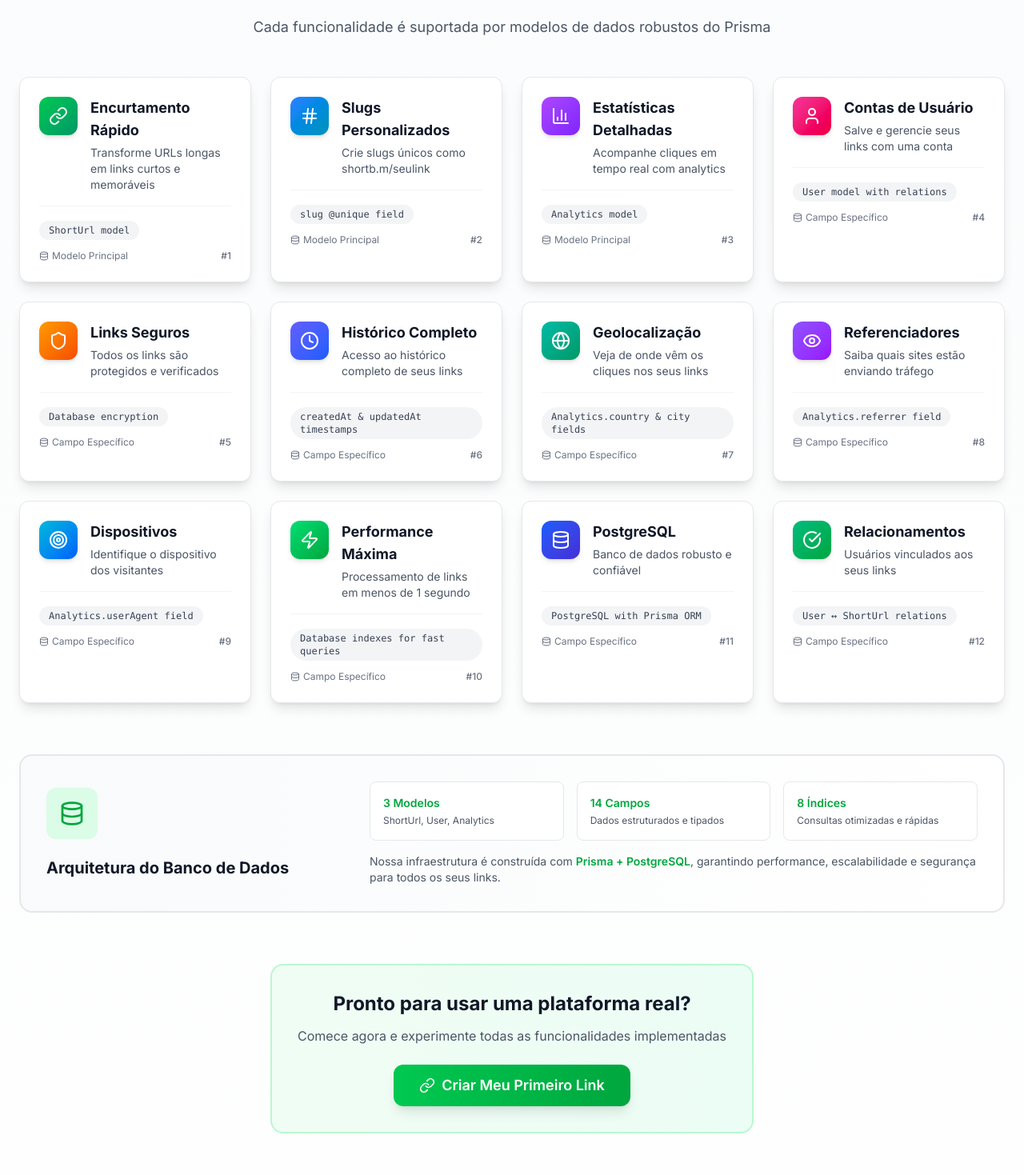
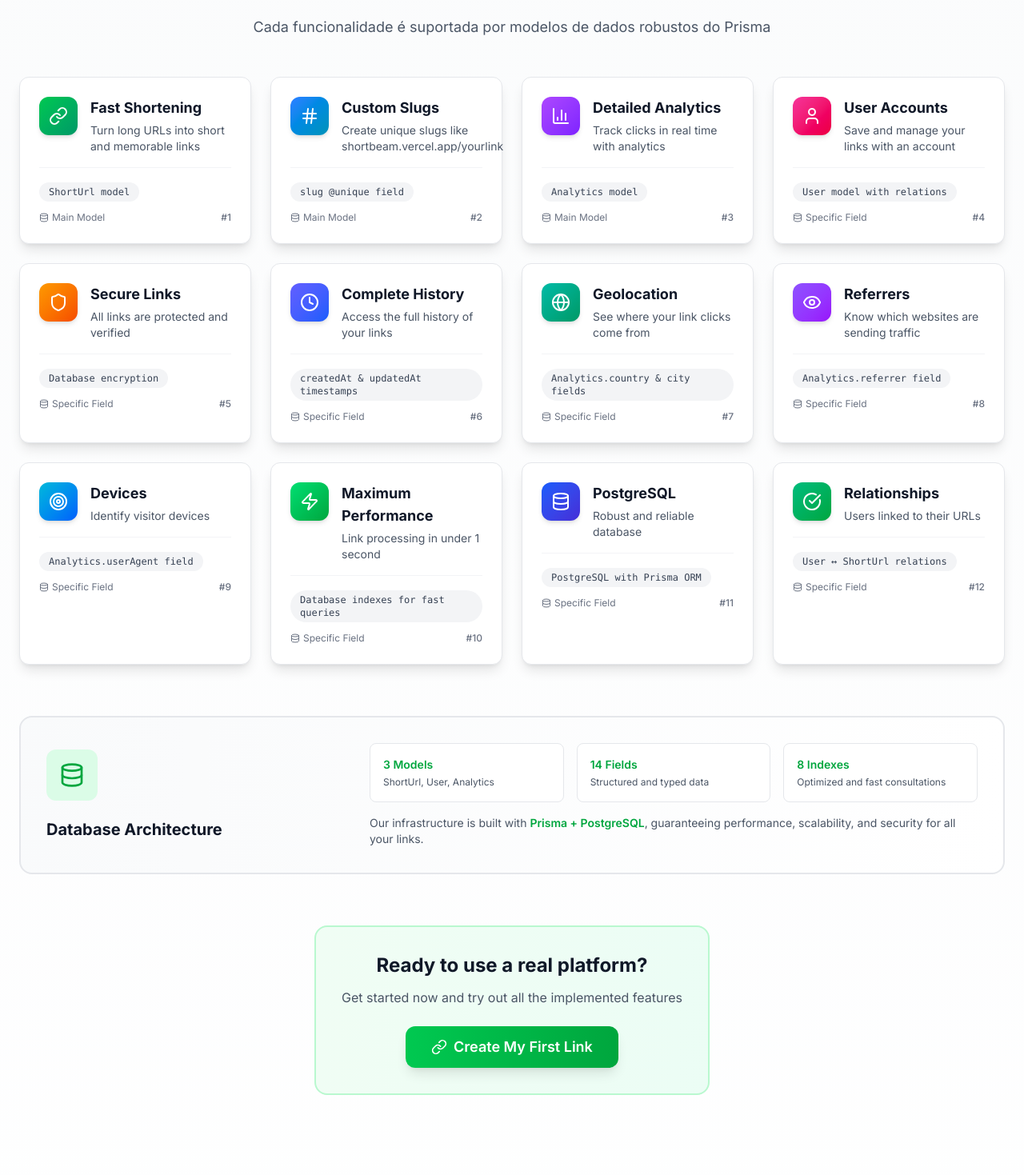
Before and after one commit to Leoarf/shortbeam, a Next.js app: page / in a window 1280 px wide. Shown: the part 841-2310 px from the top of the page at 80% size. Built offline with nearby package versions, Linux system fonts and the light colour scheme.

Commit message:
chore: replace portuguese text with english text in stats subcomponents

```diff
--- a/app/components/Stats/DatabaseArchitecture.tsx
+++ b/app/components/Stats/DatabaseArchitecture.tsx
@@ -9,41 +9,39 @@ export function DatabaseArchitecture() {
             <Database className="w-8 h-8 text-green-600" />
           </div>
           <h4 className="text-xl font-bold text-gray-900 mt-4">
-            Arquitetura do Banco de Dados
+            Database Architecture
           </h4>
         </div>
         <div className="md:w-2/3">
           <div className="grid grid-cols-1 sm:grid-cols-3 gap-4">
             <div className="bg-white p-4 rounded-lg border border-gray-200">
               <div className="text-sm font-semibold text-green-600 mb-1">
-                3 Modelos
+                3 Models
               </div>
               <p className="text-xs text-gray-600">ShortUrl, User, Analytics</p>
             </div>
             <div className="bg-white p-4 rounded-lg border border-gray-200">
               <div className="text-sm font-semibold text-green-600 mb-1">
-                14 Campos
+                14 Fields
               </div>
-              <p className="text-xs text-gray-600">
-                Dados estruturados e tipados
-              </p>
+              <p className="text-xs text-gray-600">Structured and typed data</p>
             </div>
             <div className="bg-white p-4 rounded-lg border border-gray-200">
               <div className="text-sm font-semibold text-green-600 mb-1">
-                8 Índices
+                8 Indexes
               </div>
               <p className="text-xs text-gray-600">
-                Consultas otimizadas e rápidas
+                Optimized and fast consultations
               </p>
             </div>
           </div>
           <p className="text-sm text-gray-600 mt-4">
-            Nossa infraestrutura é construída com{' '}
+            Our infrastructure is built with{' '}
             <span className="font-semibold text-green-600">
               Prisma + PostgreSQL
             </span>
-            , garantindo performance, escalabilidade e segurança para todos os
-            seus links.
+            , guaranteeing performance, scalability, and security for all your
+            links.
           </p>
         </div>
       </div>
--- a/app/components/Stats/StatsCTA.tsx
+++ b/app/components/Stats/StatsCTA.tsx
@@ -26,10 +26,10 @@ export function StatsCTA() {
     <div className="mt-16 text-center">
       <div className="inline-block bg-linear-to-r from-green-50 to-emerald-50 rounded-2xl p-8 border-2 border-green-200 max-w-2xl mx-auto">
         <h4 className="text-2xl font-bold text-gray-900 mb-3">
-          Pronto para usar uma plataforma real?
+          Ready to use a real platform?
         </h4>
         <p className="text-gray-600 mb-6">
-          Comece agora e experimente todas as funcionalidades implementadas
+          Get started now and try out all the implemented features
         </p>
         <a
           href="#home"
@@ -37,7 +37,7 @@ export function StatsCTA() {
           className="inline-flex items-center gap-2 px-8 py-3 bg-linear-to-r from-green-500 to-green-600 hover:from-green-600 hover:to-green-700 text-white font-semibold rounded-xl transition-all duration-200 shadow-lg hover:shadow-xl text-lg"
         >
           <LinkIcon className="w-5 h-5" />
-          Criar Meu Primeiro Link
+          Create My First Link
         </a>
       </div>
     </div>
--- a/app/components/Stats/StatsGrid.tsx
+++ b/app/components/Stats/StatsGrid.tsx
@@ -16,85 +16,85 @@ import {
 const features = [
   {
     icon: LinkIcon,
-    title: 'Encurtamento Rápido',
-    description: 'Transforme URLs longas em links curtos e memoráveis',
+    title: 'Fast Shortening',
+    description: 'Turn long URLs into short and memorable links',
     color: 'from-green-500 to-emerald-600',
     prismaFeature: 'ShortUrl model',
   },
   {
     icon: Hash,
-    title: 'Slugs Personalizados',
-    description: 'Crie slugs únicos como shortb.m/seulink',
+    title: 'Custom Slugs',
+    description: 'Create unique slugs like shortbeam.vercel.app/yourlink',
     color: 'from-blue-500 to-cyan-600',
     prismaFeature: 'slug @unique field',
   },
   {
     icon: BarChart3,
-    title: 'Estatísticas Detalhadas',
-    description: 'Acompanhe cliques em tempo real com analytics',
+    title: 'Detailed Analytics',
+    description: 'Track clicks in real time with analytics',
     color: 'from-purple-500 to-violet-600',
     prismaFeature: 'Analytics model',
   },
   {
     icon: User,
-    title: 'Contas de Usuário',
-    description: 'Salve e gerencie seus links com uma conta',
+    title: 'User Accounts',
+    description: 'Save and manage your links with an account',
     color: 'from-pink-500 to-rose-600',
     prismaFeature: 'User model with relations',
   },
   {
     icon: Shield,
-    title: 'Links Seguros',
-    description: 'Todos os links são protegidos e verificados',
+    title: 'Secure Links',
+    description: 'All links are protected and verified',
     color: 'from-amber-500 to-orange-600',
     prismaFeature: 'Database encryption',
   },
   {
     icon: Clock,
-    title: 'Histórico Completo',
-    description: 'Acesso ao histórico completo de seus links',
+    title: 'Complete History',
+    description: 'Access the full history of your links',
     color: 'from-indigo-500 to-blue-600',
     prismaFeature: 'createdAt & updatedAt timestamps',
   },
   {
     icon: Globe,
-    title: 'Geolocalização',
-    description: 'Veja de onde vêm os cliques nos seus links',
+    title: 'Geolocation',
+    description: 'See where your link clicks come from',
     color: 'from-teal-500 to-emerald-600',
     prismaFeature: 'Analytics.country & city fields',
   },
   {
     icon: Eye,
-    title: 'Referenciadores',
-    description: 'Saiba quais sites estão enviando tráfego',
+    title: 'Referrers',
+    description: 'Know which websites are sending traffic',
     color: 'from-violet-500 to-purple-600',
     prismaFeature: 'Analytics.referrer field',
   },
   {
     icon: Target,
-    title: 'Dispositivos',
-    description: 'Identifique o dispositivo dos visitantes',
+    title: 'Devices',
+    description: 'Identify visitor devices',
     color: 'from-cyan-500 to-blue-600',
     prismaFeature: 'Analytics.userAgent field',
   },
   {
     icon: Zap,
-    title: 'Performance Máxima',
-    description: 'Processamento de links em menos de 1 segundo',
+    title: 'Maximum Performance',
+    description: 'Link processing in under 1 second',
     color: 'from-green-400 to-green-600',
     prismaFeature: 'Database indexes for fast queries',
   },
   {
     icon: Database,
     title: 'PostgreSQL',
-    description: 'Banco de dados robusto e confiável',
+    description: 'Robust and reliable database',
     color: 'from-blue-600 to-indigo-700',
     prismaFeature: 'PostgreSQL with Prisma ORM',
   },
   {
     icon: CheckCircle,
-    title: 'Relacionamentos',
-    description: 'Usuários vinculados aos seus links',
+    title: 'Relationships',
+    description: 'Users linked to their URLs',
     color: 'from-emerald-500 to-green-600',
     prismaFeature: 'User ↔ ShortUrl relations',
   },
@@ -133,7 +133,7 @@ export function StatsGrid() {
           <div className="mt-3 flex items-center justify-between text-xs text-gray-500">
             <span className="inline-flex items-center gap-1">
               <Database className="w-3 h-3" />
-              {index < 3 ? 'Modelo Principal' : 'Campo Específico'}
+              {index < 3 ? 'Main Model' : 'Specific Field'}
             </span>
             <span className="font-medium">#{index + 1}</span>
           </div>
```
